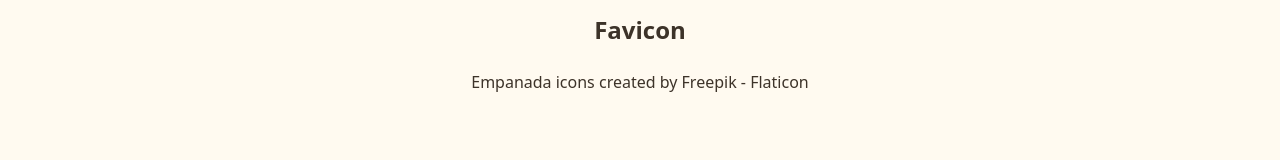
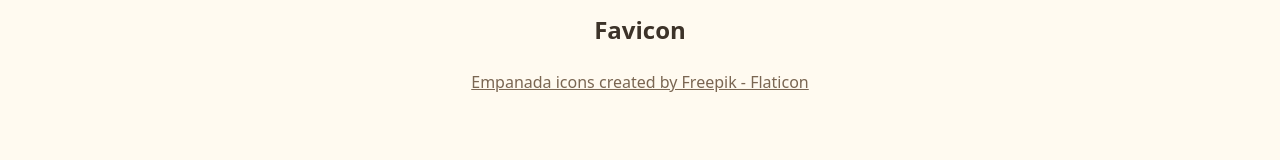
Before and after one commit to DarjaElina/uzbek-pie-quiz, a Next.js app: page /en/attributions in a window 1280 px wide. Shown: the part 1495-1655 px from the top of the page. Built offline with nearby package versions, Linux system fonts and the light colour scheme; no server answers.

Commit message:
fix inconsistent link styles in attributions page

```diff
--- a/src/app/[locale]/(root)/attributions/page.tsx
+++ b/src/app/[locale]/(root)/attributions/page.tsx
@@ -76,6 +76,7 @@
       <a
         href="https://www.flaticon.com/free-icons/empanada"
         title="empanada icons"
+        className="text-muted-foreground underline"
       >
         Empanada icons created by Freepik - Flaticon
       </a>
```
